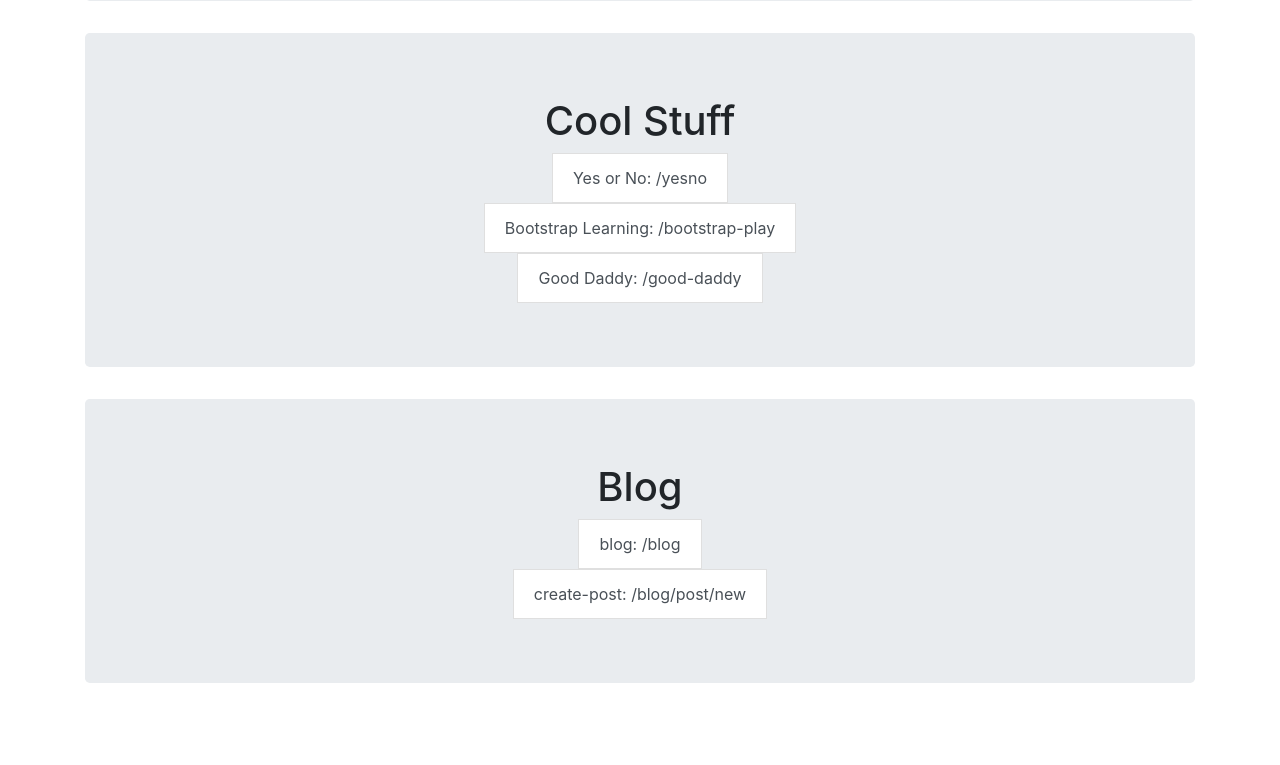
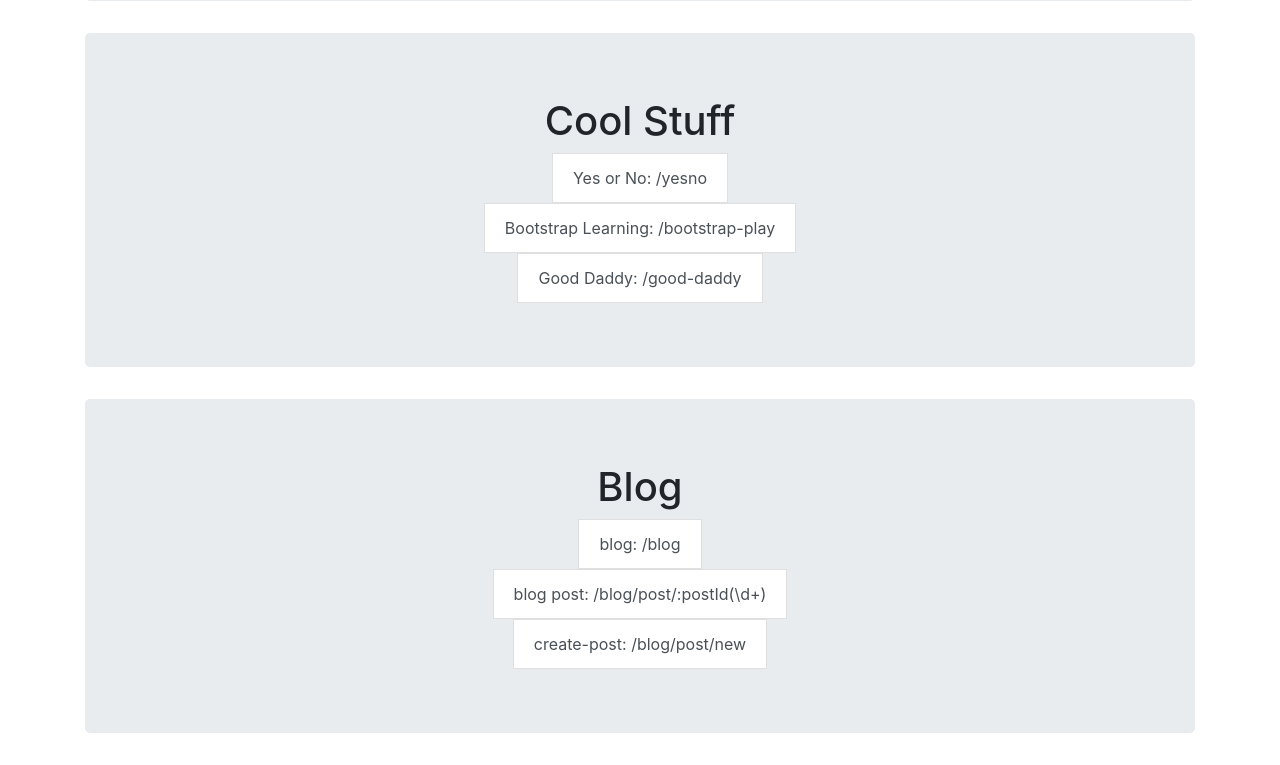
Before and after one commit to erykwho/vue-by-examples, a Vue app: page /#/ in a window 1280 px wide. Shown: the part 441-1206 px from the top of the page. Before the commit the page ends 1156 px from the top, so only its background shows below. Built offline with nearby package versions, Linux system fonts and the light colour scheme.

Commit message:
add navigation on posts by postId / yarnerize the project / fix bootstrap dependency that was bugging my laptop

```diff
--- a/src/components/blog/Blog.vue
+++ b/src/components/blog/Blog.vue
@@ -15,7 +15,7 @@
       <div class="col-3">
 
         <div class="row justify-content-center">
-          <router-link to="blog/post/new">
+          <router-link to="/blog/post/new">
             <button class="btn btn-outline-success">
               I wanna write
             </button>
@@ -24,7 +24,12 @@
 
         <div class="form-horizontal p-4">
           <label for="postId" class="form-control-label">Search</label>
-          <input id="postId" class="form-control" placeholder="Post id" v-model.number="postId">
+          <input id="postId" class="form-control" placeholder="Post id"
+                 v-model="searchPostId"
+                 v-on:input="show"
+                 v-on:keyup.enter="show"
+          >
+
         </div>
 
         <post-titles @showPost="showPost($event)"></post-titles>
@@ -41,16 +46,26 @@
 import Post from '@/components/blog/Post'
 import PostTitles from '@/components/blog/PostTitles'
 export default {
+  props: ['postId'],
+  components: { Post, PostTitles },
   data () {
     return {
-      postId: null
+      searchPostId: null
     }
   },
-  components: { Post, PostTitles },
   methods: {
     showPost (postId) {
-      this.postId = postId
+      let route = '/blog/post/' + postId
+      this.$router.push(route)
+    },
+    show (event) {
+      let value = event.target.value
+      if (value) {
+        let route = '/blog/post/' + event.target.value
+        this.$router.push(route)
+      }
     }
+
   }
 }
 </script>
--- a/src/components/blog/Post.vue
+++ b/src/components/blog/Post.vue
@@ -16,7 +16,7 @@
     props: ['postId'],
     computed: {
       post () {
-        return this.$store.getters.postById(this.postId)
+        return this.$store.getters.postById(Number(this.postId))
       }
     }
   }
--- a/src/router/routes.js
+++ b/src/router/routes.js
@@ -97,6 +97,13 @@
     component: Blog
   },
   {
+    path: '/blog/post/:postId(\\d+)',
+    name: 'blog post',
+    category: routeGroups.blog.category,
+    component: Blog,
+    props: true
+  },
+  {
     path: '/blog/post/new',
     name: 'create-post',
     category: routeGroups.blog.category,
```
Also changed, not shown: package.json (+10 -6 lines), 1 other file (tests, documents, lock files or other folders).
